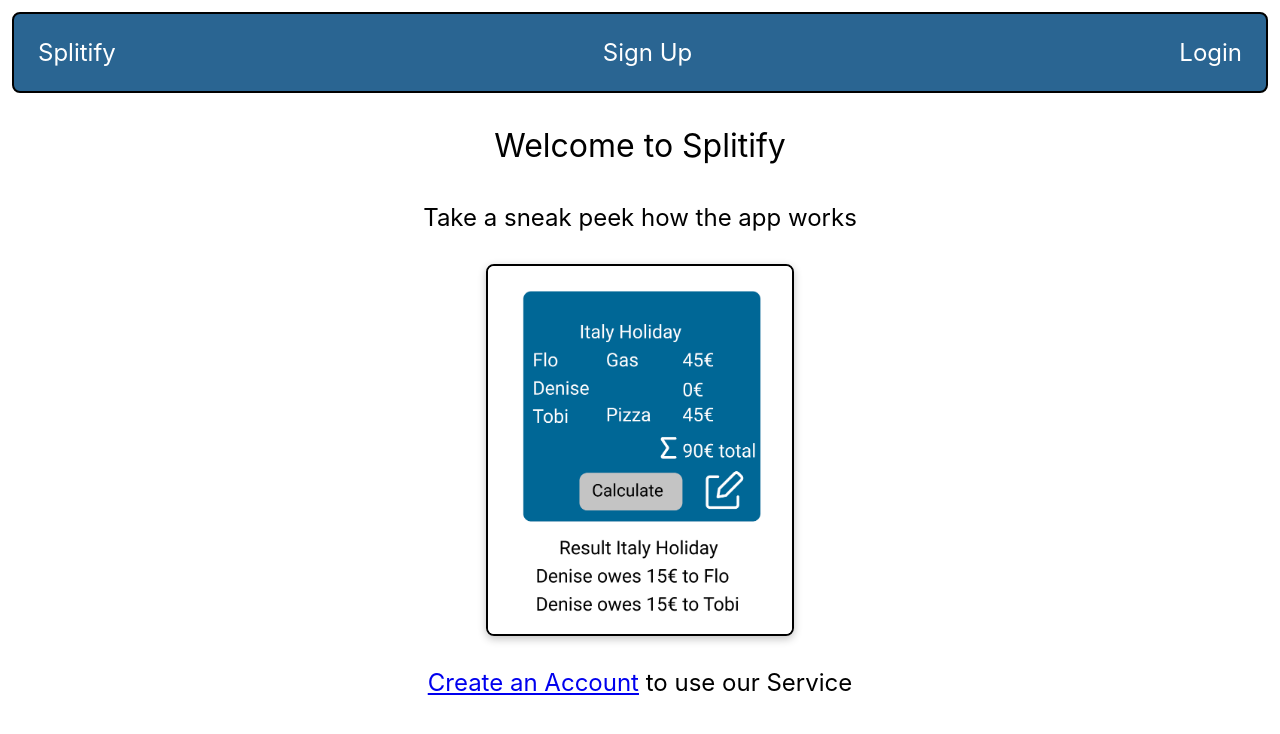
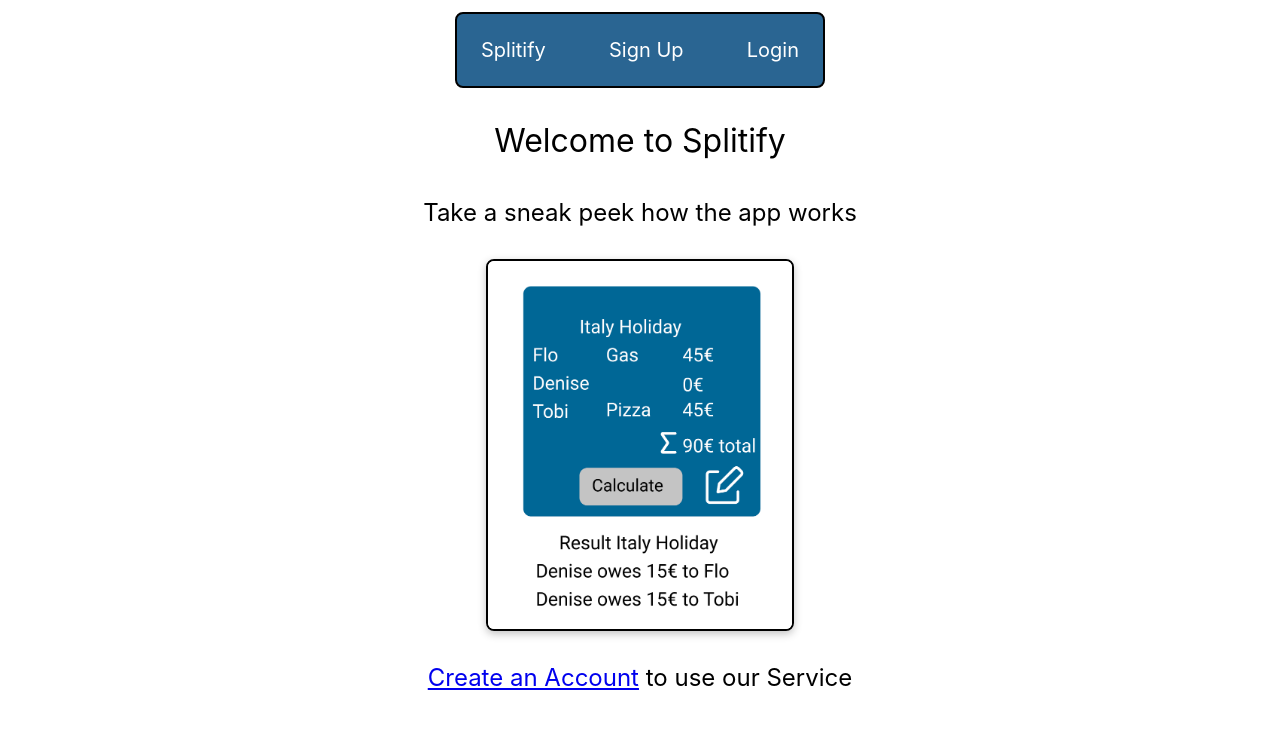
Before and after one commit to flo951/final-project-upleveled, a Next.js app: page / in a window 1280 px wide. Shown: the top 734 px of the page. Built offline with nearby package versions, Linux system fonts and the light colour scheme; no server answers.

Commit message:
Change border color of user info and font size, also change width of anchor elements

```diff
--- a/components/Header.tsx
+++ b/components/Header.tsx
@@ -5,25 +5,29 @@ import { AnchorHTMLAttributes } from 'react';
 
 const headerStyles = css`
   padding: 12px 12px;
-  margin: 12px 12px;
+  margin: 12px auto;
   border-radius: 8px;
   background-color: #2a6592;
-
   border: 2px solid black;
   color: white;
-
+  width: 342px;
   h3 {
     margin: 4px;
     padding: 8px;
+    font-size: 20px;
+    max-height: 42px;
+    border: 2px solid #dc8409;
+    border-radius: 8px;
   }
 
   a {
     color: white;
     text-decoration: none;
     margin: 4px;
-    font-size: 24px;
+    font-size: 20px;
     padding: 8px;
     max-height: 42px;
+    max-width: max-content;
     display: inline-block;
     position: relative;
 
@@ -50,6 +54,9 @@ const headerStyles = css`
 const flexContainerStyles = css`
   display: flex;
   flex-direction: column;
+  h3 {
+    font-weight: 400;
+  }
 `;
 const flexRowHeaderStyles = css`
   display: flex;
@@ -79,7 +86,7 @@ export default function Header(props: Props) {
               <a>Dashboard</a>
             </Link>
             <Link href="/createevent">
-              <a>Create Event</a>
+              <a>Create New Event</a>
             </Link>
           </div>
           <div css={flexContainerStyles}>
```
